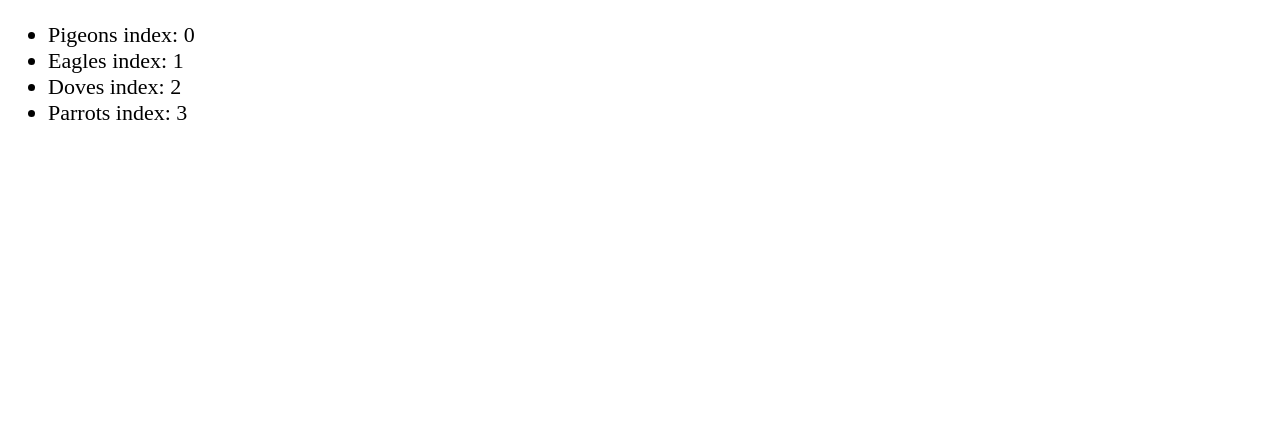
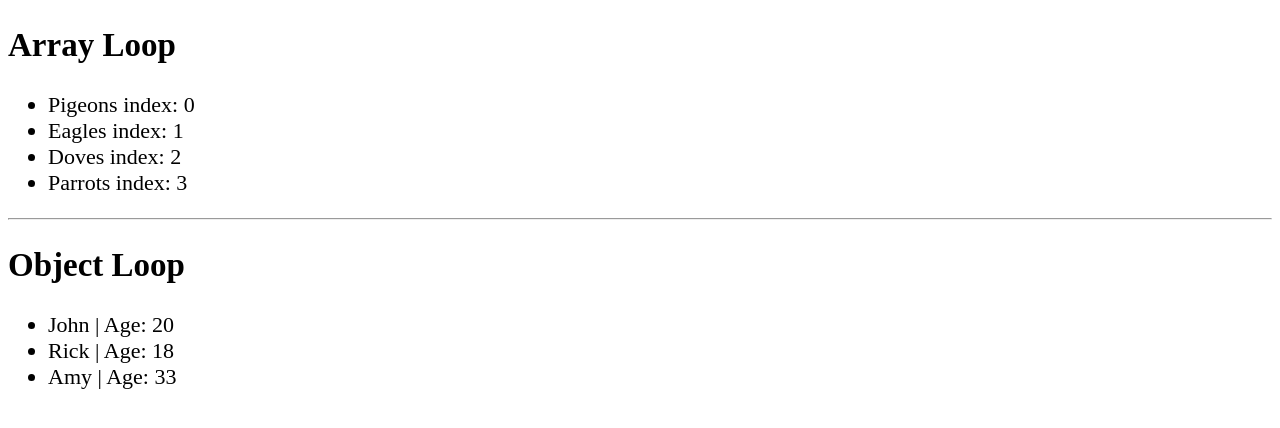
Before and after one commit to cckcoder/vue3-tutorial, a plain HTML site: page index.html in a window 1280 px wide. Drawn offline with nearby package versions, Linux system fonts and the light colour scheme.

Commit message:
update: loop array and object

```diff
--- a/index.html
+++ b/index.html
@@ -10,9 +10,19 @@
 <body>
 
     <div id="app">
+      <h2>Array Loop</h2>
       <ul>
         <li v-for="(bird, index) in birds" :class="bird">
           {{ bird }} index: {{ index }}
+        </li>
+      </ul>
+
+      <hr>
+
+      <h2>Object Loop</h2>
+      <ul>
+        <li v-for="person in people">
+          {{ person.name }} | Age: {{ person.age }}
         </li>
       </ul>
     </div>
```
